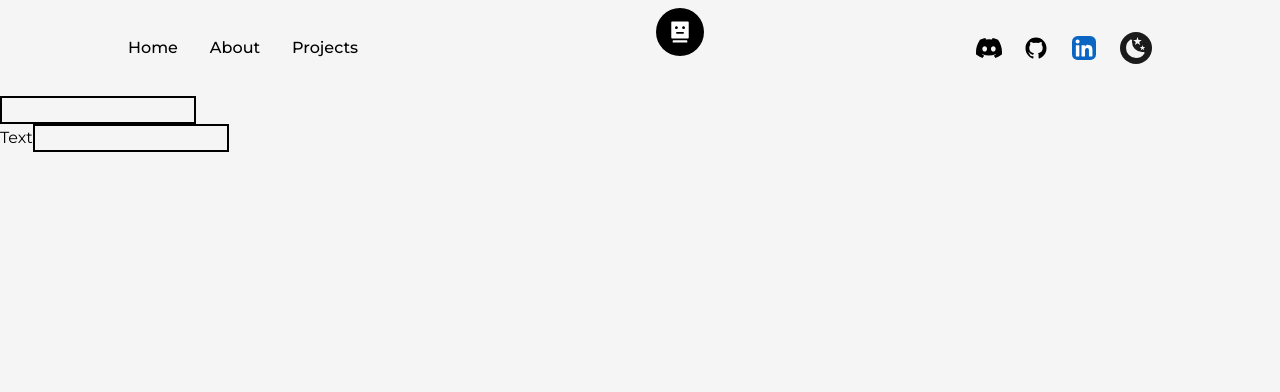
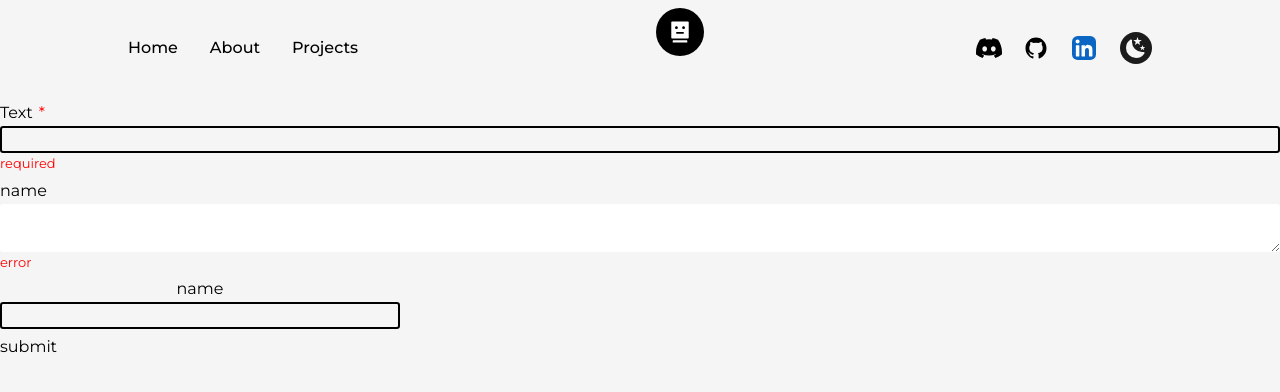
Before and after one commit to kpspavan/PavanFE, a Next.js app: page /text in a window 1280 px wide. Shown: the top 392 px of the page. Built offline with nearby package versions, Linux system fonts and the light colour scheme.

Commit message:
practice

```diff
--- a/src/components/Input/input.tsx
+++ b/src/components/Input/input.tsx
@@ -1,17 +1,76 @@
-import React from 'react'
+import React,{CSSProperties} from "react";
+import Textstyle from "../../styles/textfildstyles.module.css";
 
-interface TextfieldProps{
-    label?: string
+interface TextfieldProps
+  extends React.AllHTMLAttributes<HTMLInputElement | HTMLTextAreaElement> {
+  label?: string;
+  required?: boolean;
+  errorMessage?: string;
+  multiline?: boolean;
+  styles?:{
+    root?:CSSProperties,
+    label?:CSSProperties,
+    input?:CSSProperties
+  }
 }
 
-const Input = (props:TextfieldProps) => {
-    const {label} = props
+const Input = (props: TextfieldProps) => {
+  const { label, multiline, required,styles, errorMessage } = props;
+  const labelprops: React.LabelHTMLAttributes<HTMLLabelElement> = {
+    className: required ? Textstyle.required : "",
+    style:styles?.label,
+
+  };
+
+  const errorlabel: React.LabelHTMLAttributes<HTMLLabelElement> = {
+    className: Textstyle["label-error"],
+    style:styles?.label
+
+  };
+
+  const InputElement = () => {
+    const inputprops: React.InputHTMLAttributes<HTMLInputElement> = {
+      type: "text",
+      className: `${Textstyle.input} ${
+        errorMessage && Textstyle["input-error"]
+      }`,
+
+      ...props,
+      style:styles?.label
+    };
+    return (
+      <>
+        <input
+          type="text"
+          {...inputprops}
+          {...props}
+          className={`${Textstyle.input} font-mont bg-light border-2 border-black dark:bg-dark -full`}
+        />
+      </>
+    );
+  };
+
+  const TextAreaElement = () => {
+    const textareaprops:React.TextareaHTMLAttributes<HTMLTextAreaElement>={
+      className:`${Textstyle.textarea} ${errorMessage && Textstyle["input-error"] } `,
+      ...props,
+      style:styles?.label
+    }
+    return (
+      <>
+        <textarea {...textareaprops} ></textarea>
+      </>
+    );
+  };
+
   return (
-    <div>
-        {label && <label>{label}</label>}
-        <input type="text"  className='font-mont bg-light border-2 border-black dark:bg-dark -full' />
+    <div className={Textstyle.root} style={styles?.root} >
+      {label && <label {...labelprops}>{label}</label>}
+      {multiline ? TextAreaElement() : InputElement()}
+
+      {errorMessage && <label {...errorlabel}>{errorMessage}</label>}
     </div>
-  )
-}
+  );
+};
 
-export default Input
+export default Input;
--- a/src/pages/about.js
+++ b/src/pages/about.js
@@ -5,10 +5,10 @@ import AnimatedText from "../components/AnimatedText";
 import profilePic from "../../public/images/profile/pavan.jpg";
 import Image from "next/image";
 import { useInView, useMotionValue, useSpring } from "framer-motion";
-import Skills from "@/components/Skills";
+import Skills from "../components/Skills";
 import Experience from "../components/Experiance";
 import Education from "../components/Education";
-import TransitionEffect from "@/components/TransitionEffect";
+import TransitionEffect from "../components/TransitionEffect";
 import ScrollIndicator from "../components/ScrollIndicator";
 import { useRouter } from "next/router";
 import ContactForm from "../components/ContactForm";
--- /dev/null
+++ b/src/pages/testing.tsx
@@ -0,0 +1,13 @@
+import React from 'react'
+
+const Testing = () => {
+  return (
+    <>
+    <div>
+        Hello World
+    </div>
+    </>
+  )
+}
+
+export default Testing
--- a/src/pages/text.tsx
+++ b/src/pages/text.tsx
@@ -1,15 +1,30 @@
-import React from 'react'
-import Input from '../components/Input/input'
+import React, { SyntheticEvent } from "react";
+import Input from "../components/Input/input";
 
 function text() {
+
+  const formSubmit = (e:SyntheticEvent<HTMLFormElement>) => {
+    e.preventDefault();
+  }
+
   return (
-    <div  >
-        <Input  />
-        <Input label="Text" />
+    <div>
+      <form onSubmit={formSubmit} >
+        <Input
+          required
+          label="Text"
+          onChange={(e: React.ChangeEvent<HTMLInputElement>) =>
+            console.log(e.target.value)
+          }
+          errorMessage="required"
+        />
+        <Input label="name"  multiline errorMessage="error" />
+        <Input label="name" styles={{root:{width:400},label:{textAlign:"center"}}} />
 
-
+        <button type="submit"  >submit</button>
+      </form>
     </div>
-  )
+  );
 }
 
-export default text
+export default text;
--- /dev/null
+++ b/src/styles/textfildstyles.module.css
@@ -0,0 +1,33 @@
+.root{
+    display: flex;
+    flex-direction: column;
+    margin: 5px 0px 5px 0px;
+}
+.input{
+    padding-left: 10px;
+    height: 27px;
+    border-radius: 0.2rem;
+    margin: 1px 0px 1px 0px;
+
+}
+.required::after{
+    content: "*";
+    color: red;
+    padding-left: 6px;
+}
+
+.input-error{
+    border-color: red;
+}
+.label-error{
+    color: red;
+    font-size: small;
+}
+
+.textarea{
+    padding-left: 10px;
+
+    border-radius: 0.2rem;
+    margin: 1px 0px 1px 0px;
+
+}
```
Also changed, not shown: src/pages/index.js (+5 -5 lines).
